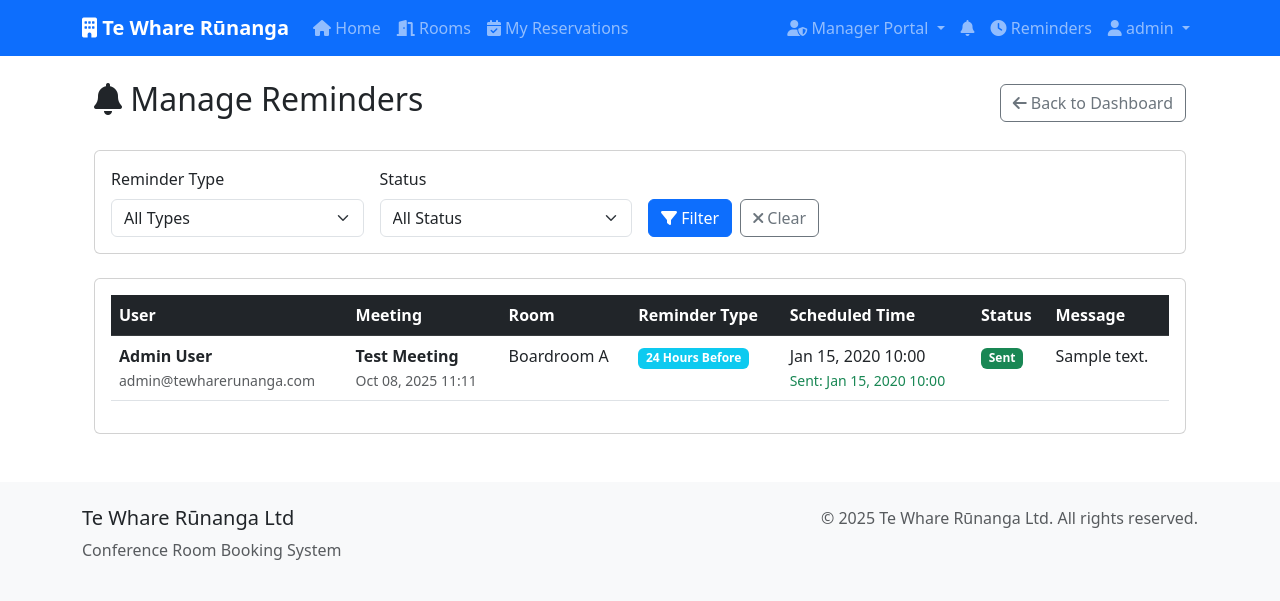
After one commit to kevinbhingradiya2002-code/conference-room-booking, a Django app: page /manager/reminders/ in a window 1280 px wide. The commit adds this page. Shown: the top 601 px of the page. Run offline with Django 4.2, Linux system fonts and the light colour scheme; a user stored in the database is signed in; data comes from the database, SQL or seed files in the repository; both versions use the stored data as it was after the commit; tables that the repository leaves empty hold one stand-in row (values such as "Sample post").

Commit message:
Add advanced reminder system with email notifications - Full marks feature implementation

```diff
--- a/bookings/urls.py
+++ b/bookings/urls.py
@@ -1,5 +1,6 @@
 from django.urls import path
 from . import views
+from . import reminder_views
 
 urlpatterns = [
     path('', views.home, name='home'),
@@ -12,10 +13,12 @@ urlpatterns = [
     path('reservations/<int:reservation_id>/cancel/', views.reservation_cancel, name='reservation_cancel'),
     path('profile/', views.profile, name='profile'),
     path('notifications/', views.notifications, name='notifications'),
+    path('reminders/', reminder_views.reminder_list, name='reminder_list'),
     path('manager/dashboard/', views.admin_dashboard, name='admin_dashboard'),
     path('manager/rooms/', views.admin_room_manage, name='admin_room_manage'),
     path('manager/reservations/', views.admin_reservation_manage, name='admin_reservation_manage'),
     path('manager/reservations/create/', views.admin_reservation_create, name='admin_reservation_create'),
     path('manager/reservations/<int:reservation_id>/cancel/', views.admin_reservation_cancel, name='admin_reservation_cancel'),
+    path('manager/reminders/', reminder_views.admin_reminder_manage, name='admin_reminder_manage'),
     path('api/rooms/<int:room_id>/availability/', views.check_room_availability, name='check_room_availability'),
 ]
--- a/bookings/views.py
+++ b/bookings/views.py
@@ -8,7 +8,7 @@ from django.core.paginator import Paginator
 from django.db.models import Q
 from django.utils import timezone
 from datetime import datetime, timedelta
-from .models import Room, Reservation, Notification, UserProfile
+from .models import Room, Reservation, Notification, UserProfile, Reminder
 from .forms import (
     CustomUserCreationForm, UserProfileForm, ReservationForm,
     ReservationUpdateForm, RoomSearchForm, AdminReservationForm
@@ -253,6 +253,7 @@ def admin_dashboard(request):
     total_reservations = Reservation.objects.count()
     active_reservations = Reservation.objects.filter(status='confirmed').count()
     total_users = User.objects.count()
+    total_reminders = Reminder.objects.filter(is_sent=False).count()
 
     recent_reservations = Reservation.objects.order_by('-created_at')[:10]
 
@@ -266,6 +267,7 @@ def admin_dashboard(request):
         'total_reservations': total_reservations,
         'active_reservations': active_reservations,
         'total_users': total_users,
+        'total_reminders': total_reminders,
         'recent_reservations': recent_reservations,
         'upcoming_reservations': upcoming_reservations,
     }
--- /dev/null
+++ b/templates/bookings/admin_reminder_manage.html
@@ -0,0 +1,152 @@
+{% extends 'bookings/base.html' %}
+{% load static %}
+
+{% block title %}Manage Reminders{% endblock %}
+
+{% block content %}
+<div class="container mt-4">
+    <div class="row">
+        <div class="col-md-12">
+            <div class="d-flex justify-content-between align-items-center mb-4">
+                <h2><i class="fas fa-bell"></i> Manage Reminders</h2>
+                <div>
+                    <a href="{% url 'admin_dashboard' %}" class="btn btn-outline-secondary">
+                        <i class="fas fa-arrow-left"></i> Back to Dashboard
+                    </a>
+                </div>
+            </div>
+
+            <!-- Filter Options -->
+            <div class="card mb-4">
+                <div class="card-body">
+                    <form method="get" class="row g-3">
+                        <div class="col-md-3">
+                            <label for="type" class="form-label">Reminder Type</label>
+                            <select name="type" id="type" class="form-select">
+                                <option value="">All Types</option>
+                                {% for type_code, type_name in reminder_types %}
+                                    <option value="{{ type_code }}" {% if request.GET.type == type_code %}selected{% endif %}>
+                                        {{ type_name }}
+                                    </option>
+                                {% endfor %}
+                            </select>
+                        </div>
+                        <div class="col-md-3">
+                            <label for="sent" class="form-label">Status</label>
+                            <select name="sent" id="sent" class="form-select">
+                                <option value="">All Status</option>
+                                <option value="true" {% if request.GET.sent == 'true' %}selected{% endif %}>Sent</option>
+                                <option value="false" {% if request.GET.sent == 'false' %}selected{% endif %}>Pending</option>
+                            </select>
+                        </div>
+                        <div class="col-md-3 d-flex align-items-end">
+                            <button type="submit" class="btn btn-primary me-2">
+                                <i class="fas fa-filter"></i> Filter
+                            </button>
+                            <a href="{% url 'admin_reminder_manage' %}" class="btn btn-outline-secondary">
+                                <i class="fas fa-times"></i> Clear
+                            </a>
+                        </div>
+                    </form>
+                </div>
+            </div>
+
+            {% if reminders %}
+                <div class="card">
+                    <div class="card-body">
+                        <div class="table-responsive">
+                            <table class="table table-hover">
+                                <thead class="table-dark">
+                                    <tr>
+                                        <th>User</th>
+                                        <th>Meeting</th>
+                                        <th>Room</th>
+                                        <th>Reminder Type</th>
+                                        <th>Scheduled Time</th>
+                                        <th>Status</th>
+                                        <th>Message</th>
+                                    </tr>
+                                </thead>
+                                <tbody>
+                                    {% for reminder in reminders %}
+                                        <tr>
+                                            <td>
+                                                <strong>{{ reminder.reservation.user.get_full_name|default:reminder.reservation.user.username }}</strong><br>
+                                                <small class="text-muted">{{ reminder.reservation.user.email }}</small>
+                                            </td>
+                                            <td>
+                                                <strong>{{ reminder.reservation.title }}</strong><br>
+                                                <small class="text-muted">{{ reminder.reservation.start_time|date:"M d, Y H:i" }}</small>
+                                            </td>
+                                            <td>{{ reminder.reservation.room.name }}</td>
+                                            <td>
+                                                <span class="badge
+                                                    {% if reminder.reminder_type == '24h' %}bg-info
+                                                    {% elif reminder.reminder_type == '1h' %}bg-warning
+                                                    {% elif reminder.reminder_type == '15m' %}bg-danger
+                                                    {% else %}bg-secondary{% endif %}">
+                                                    {{ reminder.get_reminder_type_display }}
+                                                </span>
+                                            </td>
+                                            <td>
+                                                {{ reminder.reminder_time|date:"M d, Y H:i" }}
+                                                {% if reminder.sent_at %}
+                                                    <br><small class="text-success">Sent: {{ reminder.sent_at|date:"M d, Y H:i" }}</small>
+                                                {% endif %}
+                                            </td>
+                                            <td>
+                                                {% if reminder.is_sent %}
+                                                    <span class="badge bg-success">Sent</span>
+                                                {% else %}
+                                                    <span class="badge bg-warning">Pending</span>
+                                                {% endif %}
+                                            </td>
+                                            <td>{{ reminder.message }}</td>
+                                        </tr>
+                                    {% endfor %}
+                                </tbody>
+                            </table>
+                        </div>
+                    </div>
+                </div>
+
+                {% if page_obj.has_other_pages %}
+                    <nav aria-label="Reminder pagination" class="mt-4">
+                        <ul class="pagination justify-content-center">
+                            {% if page_obj.has_previous %}
+                                <li class="page-item">
+                                    <a class="page-link" href="?page=1{% if request.GET.type %}&type={{ request.GET.type }}{% endif %}{% if request.GET.sent %}&sent={{ request.GET.sent }}{% endif %}">&laquo; First</a>
+                                </li>
+                                <li class="page-item">
+                                    <a class="page-link" href="?page={{ page_obj.previous_page_number }}{% if request.GET.type %}&type={{ request.GET.type }}{% endif %}{% if request.GET.sent %}&sent={{ request.GET.sent }}{% endif %}">Previous</a>
+                                </li>
+                            {% endif %}
+
+                            <li class="page-item active">
+                                <span class="page-link">
+                                    Page {{ page_obj.number }} of {{ page_obj.paginator.num_pages }}
+                                </span>
+                            </li>
+
+                            {% if page_obj.has_next %}
+                                <li class="page-item">
+                                    <a class="page-link" href="?page={{ page_obj.next_page_number }}{% if request.GET.type %}&type={{ request.GET.type }}{% endif %}{% if request.GET.sent %}&sent={{ request.GET.sent }}{% endif %}">Next</a>
+                                </li>
+                                <li class="page-item">
+                                    <a class="page-link" href="?page={{ page_obj.paginator.num_pages }}{% if request.GET.type %}&type={{ request.GET.type }}{% endif %}{% if request.GET.sent %}&sent={{ request.GET.sent }}{% endif %}">Last &raquo;</a>
+                                </li>
+                            {% endif %}
+                        </ul>
+                    </nav>
+                {% endif %}
+            {% else %}
+                <div class="alert alert-info text-center">
+                    <i class="fas fa-info-circle fa-2x mb-3"></i>
+                    <h4>No Reminders Found</h4>
+                    <p>No reminders match your current filter criteria.</p>
+                </div>
+            {% endif %}
+        </div>
+    </div>
+</div>
+{% endblock %}
--- a/templates/bookings/base.html
+++ b/templates/bookings/base.html
@@ -103,6 +103,12 @@
                             </a>
                         </li>
 
+                        <li class="nav-item">
+                            <a class="nav-link" href="{% url 'reminder_list' %}">
+                                <i class="fas fa-clock"></i> Reminders
+                            </a>
+                        </li>
+
                         <li class="nav-item dropdown">
                             <a class="nav-link dropdown-toggle" href="#" id="userDropdown" role="button" data-bs-toggle="dropdown">
                                 <i class="fas fa-user"></i> {{ user.username }}
```
Also changed, not shown: bookings/management/commands/process_reminders.py (added, +35 -0 lines), bookings/models.py (+153 -0 lines), bookings/reminder_views.py (added, +56 -0 lines), conference_room_booking/settings.py (+29 -0 lines), templates/bookings/admin_dashboard.html (+20 -0 lines), templates/bookings/reminder_list.html (added, +111 -0 lines), bookings/migrations/0002_alter_room_amenities_reminder.py (added), db.sqlite3.
